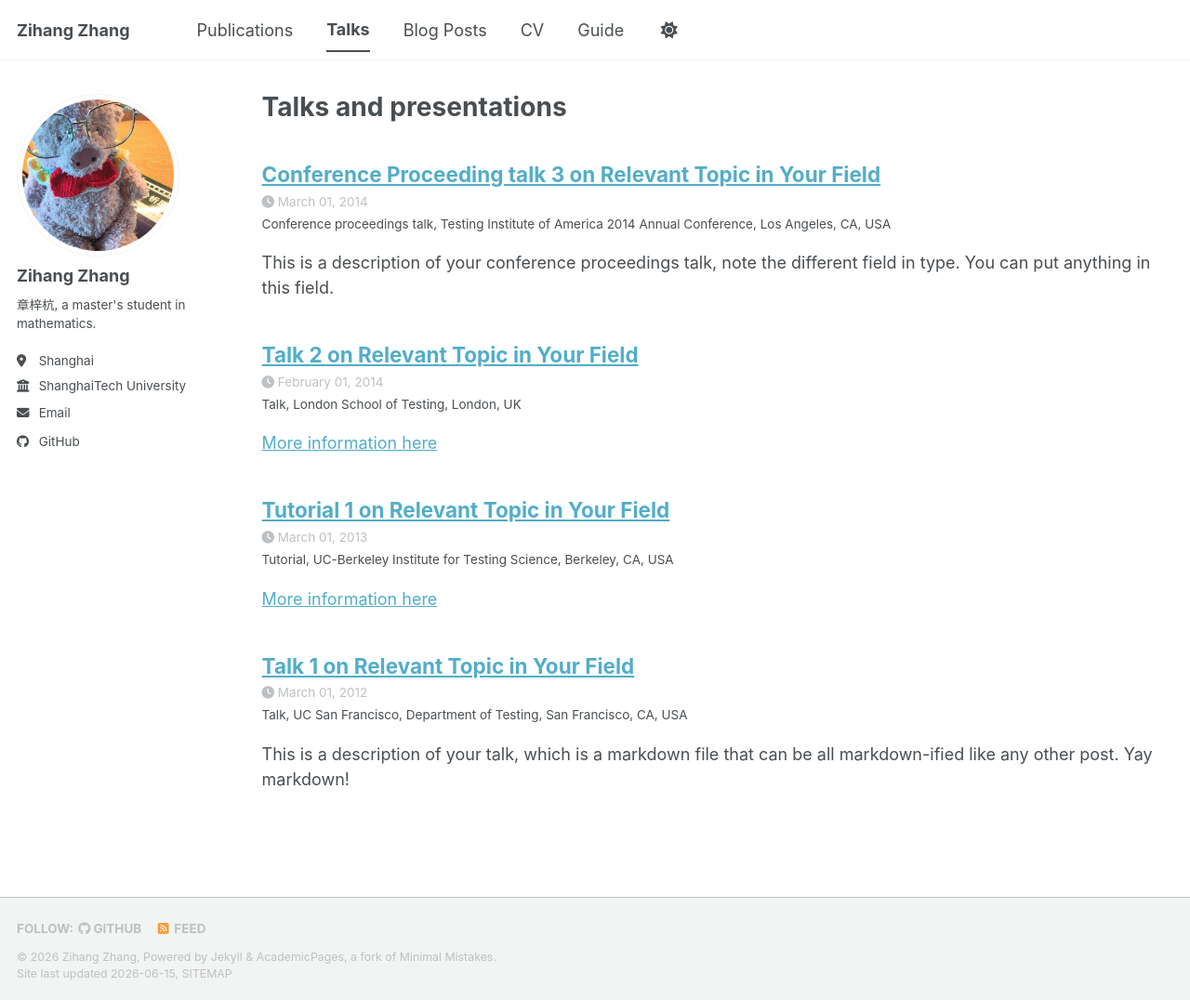
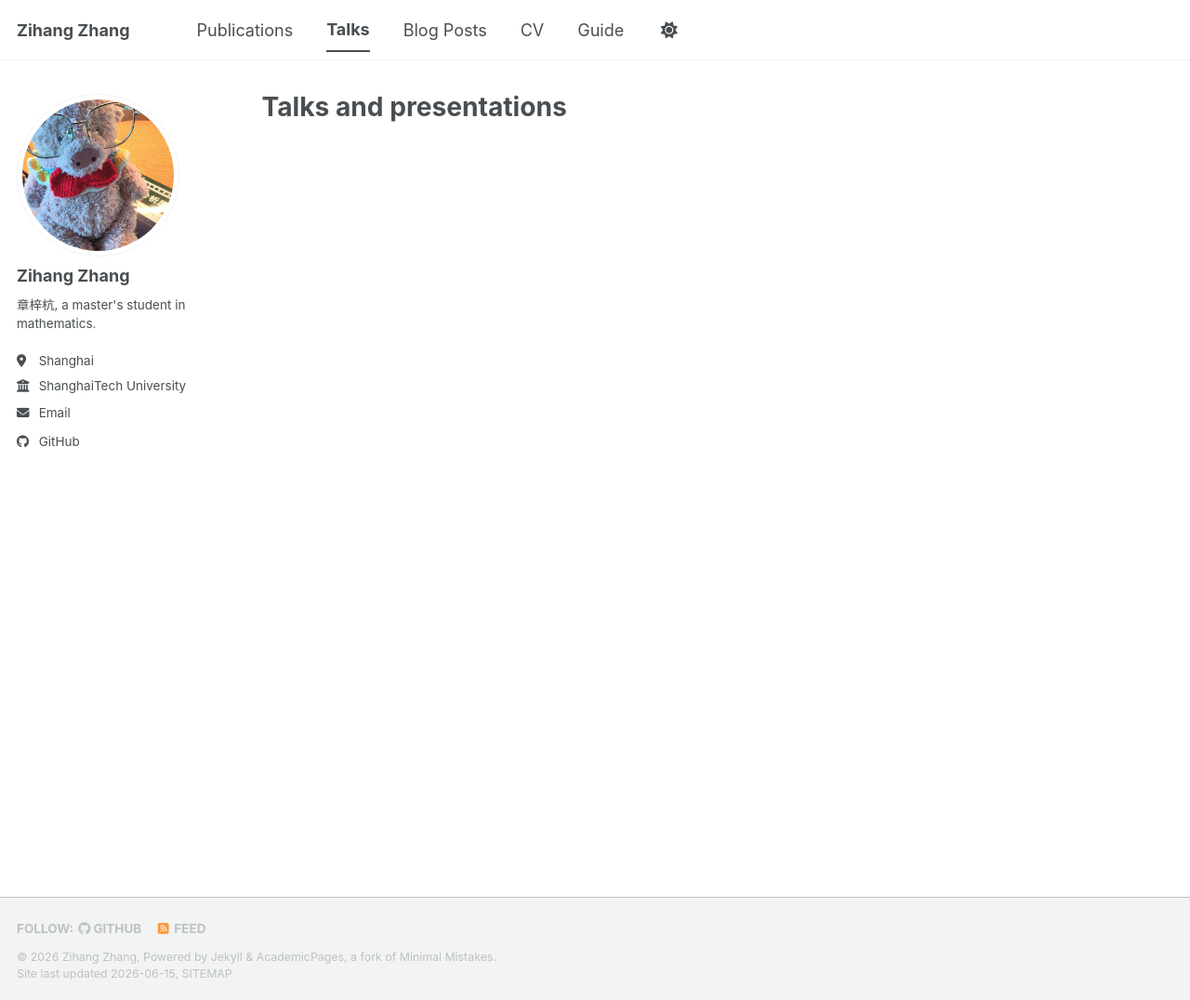
Before and after one commit to ZZH-DSL/ZZH-DSL.github.io, a Jekyll site: the page built from _pages/talks.html, in a window 1280 px wide and 1076 px high. Shown: the whole window at 93% size. Built offline with Jekyll 4.4.1, drawn with Linux system fonts in a browser that asks for light colours; a script bundle is joined from its source files by our own code; library files that are not in the unit come from our copies.

Commit message:
修改了一下

```diff
--- a/_talks/2012-03-01-talk-1.md
+++ /dev/null
@@ -1,11 +0,0 @@
----
-title: "Talk 1 on Relevant Topic in Your Field"
-collection: talks
-type: "Talk"
-permalink: /talks/2012-03-01-talk-1
-venue: "UC San Francisco, Department of Testing"
-date: 2012-03-01
-location: "San Francisco, CA, USA"
----
-
-This is a description of your talk, which is a markdown file that can be all markdown-ified like any other post. Yay markdown!
--- a/_talks/2013-03-01-tutorial-1.md
+++ /dev/null
@@ -1,13 +0,0 @@
----
-title: "Tutorial 1 on Relevant Topic in Your Field"
-collection: talks
-type: "Tutorial"
-permalink: /talks/2013-03-01-tutorial-1
-venue: "UC-Berkeley Institute for Testing Science"
-date: 2013-03-01
-location: "Berkeley, CA, USA"
----
-
-[More information here](http://exampleurl.com)
-
-This is a description of your tutorial, note the different field in type. This is a markdown files that can be all markdown-ified like any other post. Yay markdown!
--- a/_talks/2014-02-01-talk-2.md
+++ /dev/null
@@ -1,13 +0,0 @@
----
-title: "Talk 2 on Relevant Topic in Your Field"
-collection: talks
-type: "Talk"
-permalink: /talks/2014-02-01-talk-2
-venue: "London School of Testing"
-date: 2014-02-01
-location: "London, UK"
----
-
-[More information here](http://example2.com)
-
-This is a description of your talk, which is a markdown files that can be all markdown-ified like any other post. Yay markdown!
--- a/_talks/2014-03-01-talk-3.md
+++ /dev/null
@@ -1,11 +0,0 @@
----
-title: "Conference Proceeding talk 3 on Relevant Topic in Your Field"
-collection: talks
-type: "Conference proceedings talk"
-permalink: /talks/2014-03-01-talk-3
-venue: "Testing Institute of America 2014 Annual Conference"
-date: 2014-03-01
-location: "Los Angeles, CA, USA"
----
-
-This is a description of your conference proceedings talk, note the different field in type. You can put anything in this field.
```
Also changed, not shown: _pages/about.md (+5 -1 lines), _posts/2014-08-14-blog-post-3.md (deleted, +0 -20 lines), _posts/2199-01-01-future-post.md (deleted, +0 -11 lines), _publications/2009-10-01-paper-title-number-1.md (deleted, +0 -14 lines), _publications/2010-10-01-paper-title-number-2.md (deleted, +0 -14 lines), _publications/2015-10-01-paper-title-number-3.md (deleted, +0 -14 lines), _publications/2024-02-17-paper-title-number-4.md (deleted, +0 -13 lines).
